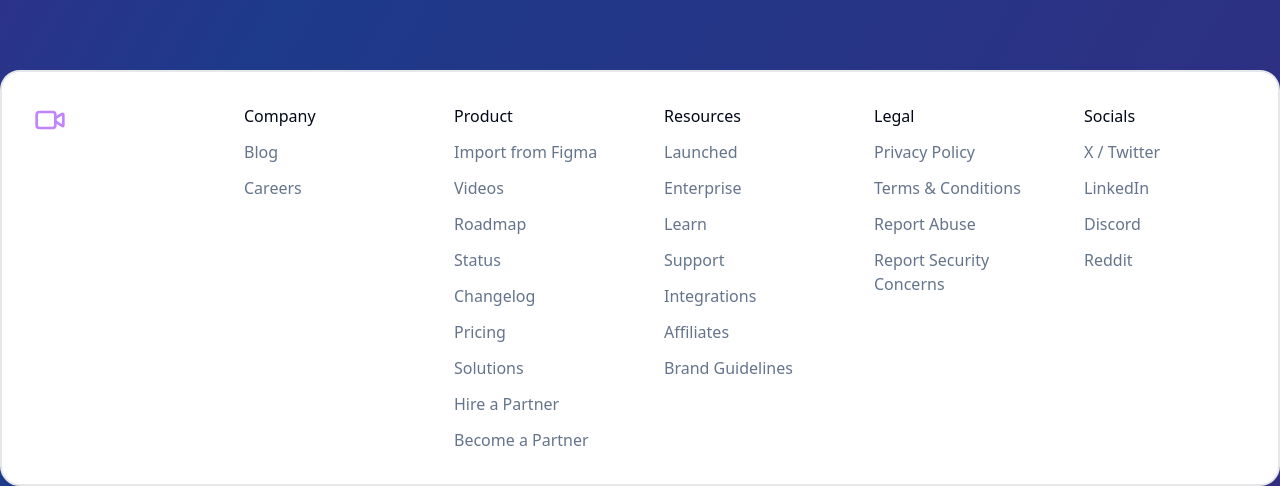
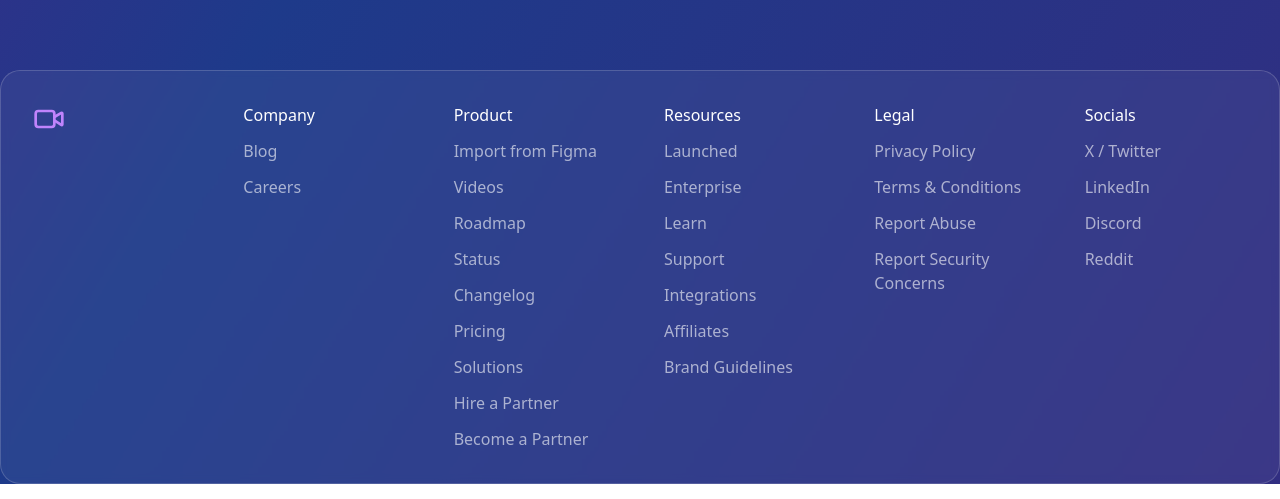
Before and after one commit to victorbatirow/chatterbox-video-wizard, a React (Vite) app: page / in a window 1280 px wide. Shown: the part 1701-2200 px from the top of the page. Built offline with nearby package versions, Linux system fonts and the light colour scheme.

Commit message:
Fix: Footer style and background
Adjusted the footer's style and background to match the design.

```diff
--- a/src/components/Footer.tsx
+++ b/src/components/Footer.tsx
@@ -4,7 +4,7 @@ import { Video } from "lucide-react";
 
 const Footer = () => {
   return (
-    <footer className="mx-auto mb-4 flex w-full flex-col justify-center rounded-[20px] border-2 border-gray-200 bg-background px-8 py-8 dark:border-gray-800 sm:flex-row mt-6">
+    <footer className="mx-auto mb-4 flex w-full max-w-7xl flex-col justify-center rounded-[20px] border border-gray-200/20 bg-white/5 backdrop-blur-sm px-8 py-8 dark:border-gray-800/20 sm:flex-row mt-6">
       <nav className="grid w-full grid-cols-3 content-center justify-end gap-4 gap-y-12 text-base sm:gap-12 md:grid-cols-6">
         <div className="col-span-full mb-16 flex flex-col max-sm:items-center sm:col-span-1 sm:mb-0">
           <Link to="/" className="self-center sm:self-start">
@@ -13,58 +13,58 @@ const Footer = () => {
         </div>
 
         <div className="max-sm:text-center">
-          <p className="mb-3 font-medium">Company</p>
-          <ul className="space-y-3 font-normal text-muted-foreground">
-            <li><a className="flex items-center gap-1 hover:underline max-sm:justify-center" href="#">Blog</a></li>
-            <li><a className="flex items-center gap-1 hover:underline max-sm:justify-center" href="#">Careers</a></li>
+          <p className="mb-3 font-medium text-white">Company</p>
+          <ul className="space-y-3 font-normal text-white/60">
+            <li><a className="flex items-center gap-1 hover:underline hover:text-white/80 max-sm:justify-center" href="#">Blog</a></li>
+            <li><a className="flex items-center gap-1 hover:underline hover:text-white/80 max-sm:justify-center" href="#">Careers</a></li>
           </ul>
         </div>
 
         <div className="max-sm:text-center">
-          <p className="mb-3 font-medium">Product</p>
-          <ul className="space-y-3 font-normal text-muted-foreground">
-            <li><a className="hover:underline" href="#">Import from Figma</a></li>
-            <li><a className="hover:underline" href="#">Videos</a></li>
-            <li><a className="hover:underline" href="#">Roadmap</a></li>
-            <li><a className="hover:underline" href="#">Status</a></li>
-            <li><a className="hover:underline" href="#">Changelog</a></li>
-            <li><a className="hover:underline" href="#">Pricing</a></li>
-            <li><a className="hover:underline" href="#">Solutions</a></li>
-            <li><a className="hover:underline" href="#">Hire a Partner</a></li>
-            <li><a className="hover:underline" href="#">Become a Partner</a></li>
+          <p className="mb-3 font-medium text-white">Product</p>
+          <ul className="space-y-3 font-normal text-white/60">
+            <li><a className="hover:underline hover:text-white/80" href="#">Import from Figma</a></li>
+            <li><a className="hover:underline hover:text-white/80" href="#">Videos</a></li>
+            <li><a className="hover:underline hover:text-white/80" href="#">Roadmap</a></li>
+            <li><a className="hover:underline hover:text-white/80" href="#">Status</a></li>
+            <li><a className="hover:underline hover:text-white/80" href="#">Changelog</a></li>
+            <li><a className="hover:underline hover:text-white/80" href="#">Pricing</a></li>
+            <li><a className="hover:underline hover:text-white/80" href="#">Solutions</a></li>
+            <li><a className="hover:underline hover:text-white/80" href="#">Hire a Partner</a></li>
+            <li><a className="hover:underline hover:text-white/80" href="#">Become a Partner</a></li>
           </ul>
         </div>
 
         <div className="max-sm:text-center">
-          <p className="mb-3 font-medium">Resources</p>
-          <ul className="space-y-3 font-normal text-muted-foreground">
-            <li><a className="flex items-center gap-1 hover:underline max-sm:justify-center" href="#">Launched</a></li>
-            <li><a className="flex items-center gap-1 hover:underline max-sm:justify-center" href="#">Enterprise</a></li>
-            <li><a className="flex items-center gap-1 hover:underline max-sm:justify-center" href="#">Learn</a></li>
-            <li><a className="flex items-center gap-1 hover:underline max-sm:justify-center" href="#">Support</a></li>
-            <li><a className="flex items-center gap-1 hover:underline max-sm:justify-center" href="#">Integrations</a></li>
-            <li><a className="flex items-center gap-1 hover:underline max-sm:justify-center" href="#">Affiliates</a></li>
-            <li><a className="flex items-center gap-1 hover:underline max-sm:justify-center" href="#">Brand Guidelines</a></li>
+          <p className="mb-3 font-medium text-white">Resources</p>
+          <ul className="space-y-3 font-normal text-white/60">
+            <li><a className="flex items-center gap-1 hover:underline hover:text-white/80 max-sm:justify-center" href="#">Launched</a></li>
+            <li><a className="flex items-center gap-1 hover:underline hover:text-white/80 max-sm:justify-center" href="#">Enterprise</a></li>
+            <li><a className="flex items-center gap-1 hover:underline hover:text-white/80 max-sm:justify-center" href="#">Learn</a></li>
+            <li><a className="flex items-center gap-1 hover:underline hover:text-white/80 max-sm:justify-center" href="#">Support</a></li>
+            <li><a className="flex items-center gap-1 hover:underline hover:text-white/80 max-sm:justify-center" href="#">Integrations</a></li>
+            <li><a className="flex items-center gap-1 hover:underline hover:text-white/80 max-sm:justify-center" href="#">Affiliates</a></li>
+            <li><a className="flex items-center gap-1 hover:underline hover:text-white/80 max-sm:justify-center" href="#">Brand Guidelines</a></li>
           </ul>
         </div>
 
         <div className="max-sm:text-center">
-          <p className="mb-3 font-medium">Legal</p>
-          <ul className="space-y-3 font-normal text-muted-foreground">
-            <li><a className="flex items-center gap-1 hover:underline max-sm:justify-center" href="#">Privacy Policy</a></li>
-            <li><a className="flex items-center gap-1 hover:underline max-sm:justify-center" href="#">Terms & Conditions</a></li>
-            <li><a className="flex items-center gap-1 hover:underline max-sm:justify-center" href="#">Report Abuse</a></li>
-            <li><a className="flex items-center gap-1 hover:underline max-sm:justify-center" href="#">Report Security Concerns</a></li>
+          <p className="mb-3 font-medium text-white">Legal</p>
+          <ul className="space-y-3 font-normal text-white/60">
+            <li><a className="flex items-center gap-1 hover:underline hover:text-white/80 max-sm:justify-center" href="#">Privacy Policy</a></li>
+            <li><a className="flex items-center gap-1 hover:underline hover:text-white/80 max-sm:justify-center" href="#">Terms & Conditions</a></li>
+            <li><a className="flex items-center gap-1 hover:underline hover:text-white/80 max-sm:justify-center" href="#">Report Abuse</a></li>
+            <li><a className="flex items-center gap-1 hover:underline hover:text-white/80 max-sm:justify-center" href="#">Report Security Concerns</a></li>
           </ul>
         </div>
 
         <div className="max-sm:text-center">
-          <p className="mb-3 font-medium">Socials</p>
-          <ul className="space-y-3 font-normal text-muted-foreground">
-            <li><a href="#" target="_blank" title="Follow on X" className="hover:underline">X / Twitter</a></li>
-            <li><a href="#" target="_blank" title="Follow on LinkedIn" className="hover:underline">LinkedIn</a></li>
-            <li><a href="#" target="_blank" title="Join the Discord server" className="hover:underline">Discord</a></li>
-            <li><a href="#" target="_blank" title="Join Lovable on Reddit" className="hover:underline">Reddit</a></li>
+          <p className="mb-3 font-medium text-white">Socials</p>
+          <ul className="space-y-3 font-normal text-white/60">
+            <li><a href="#" target="_blank" title="Follow on X" className="hover:underline hover:text-white/80">X / Twitter</a></li>
+            <li><a href="#" target="_blank" title="Follow on LinkedIn" className="hover:underline hover:text-white/80">LinkedIn</a></li>
+            <li><a href="#" target="_blank" title="Join the Discord server" className="hover:underline hover:text-white/80">Discord</a></li>
+            <li><a href="#" target="_blank" title="Join Lovable on Reddit" className="hover:underline hover:text-white/80">Reddit</a></li>
           </ul>
         </div>
       </nav>
```
